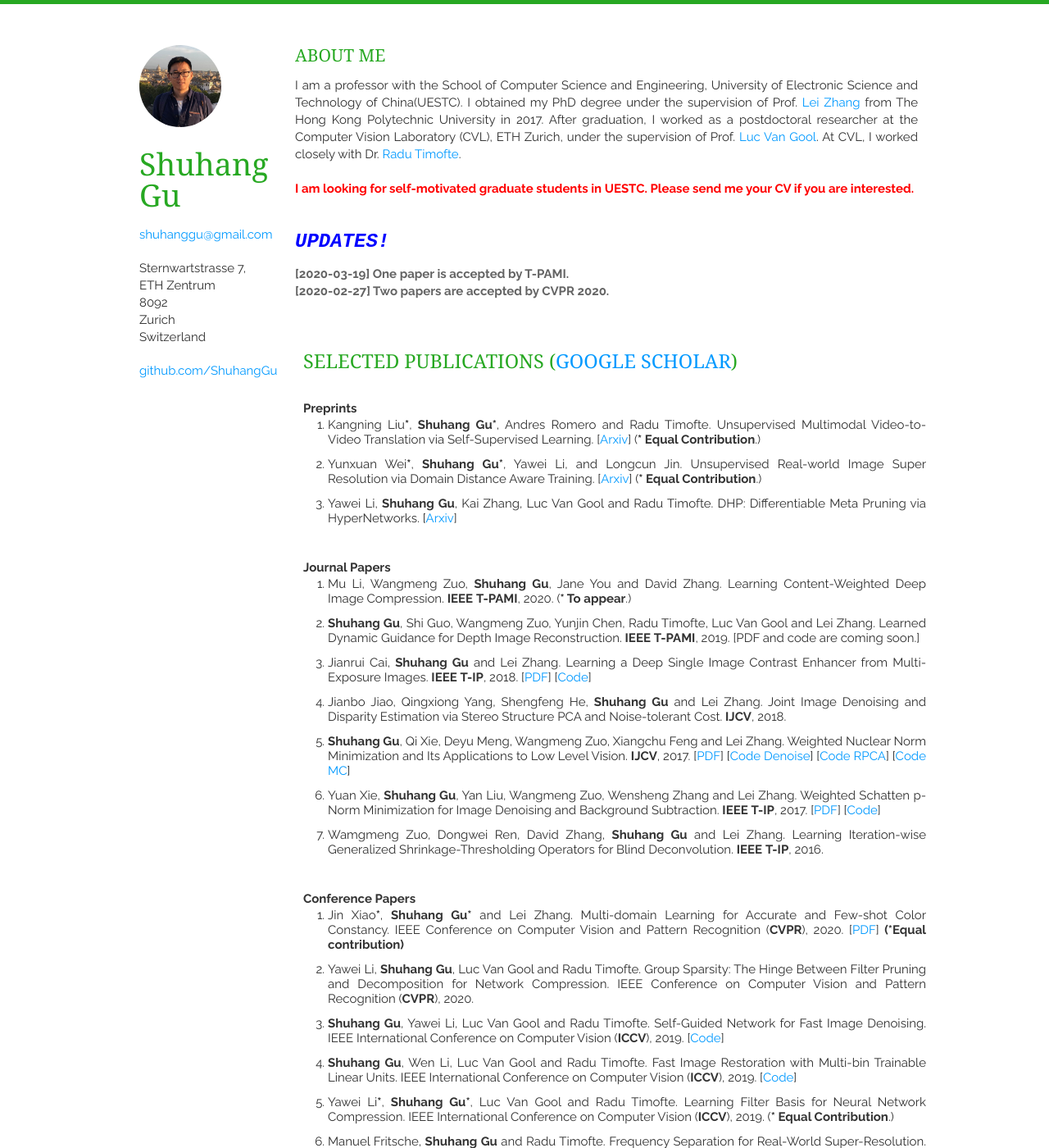
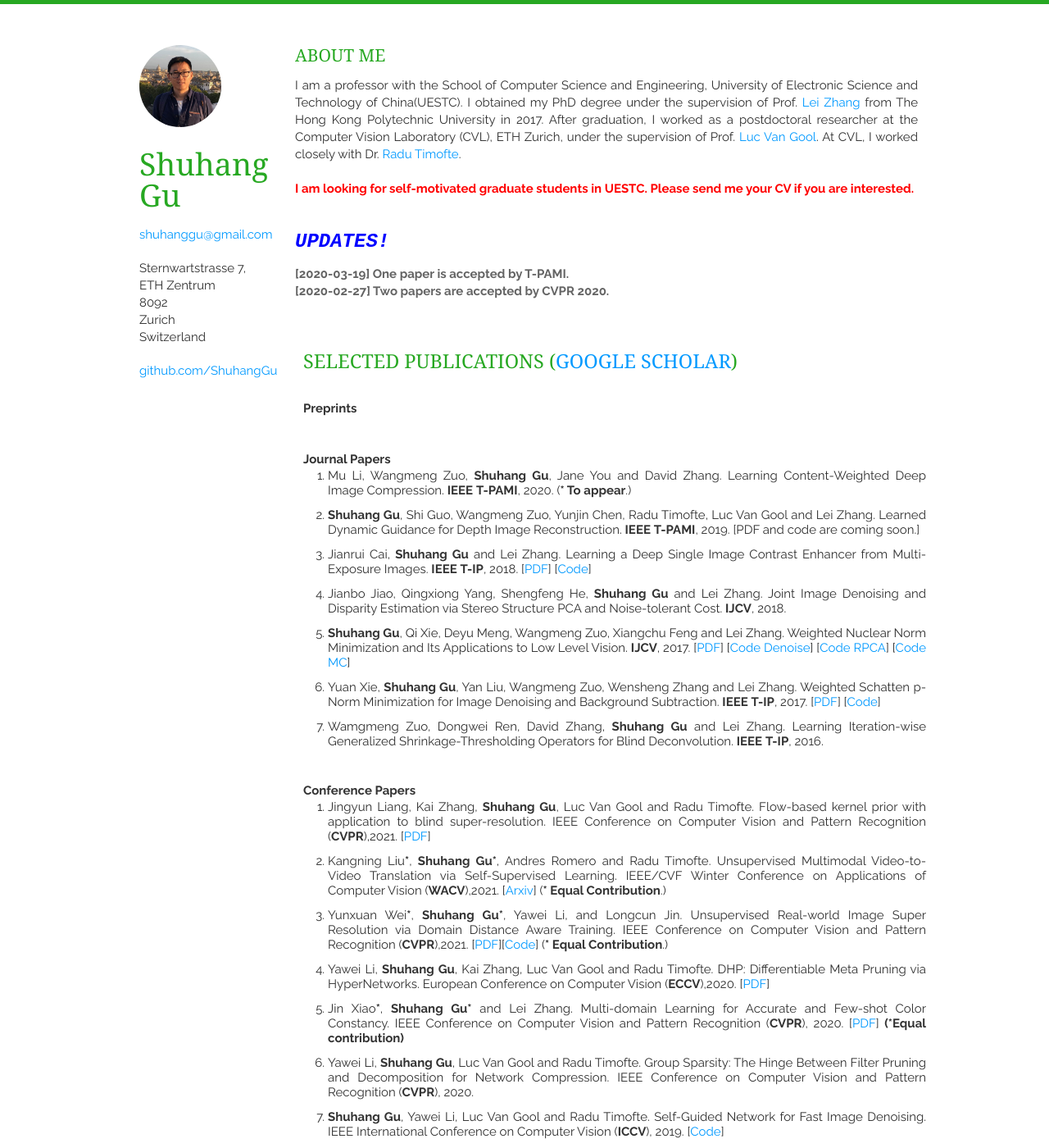
Before and after one commit to ShuhangGu/shuhanggu.github.com, a Jekyll site: the page built from index.html, in a window 1280 px wide and 1400 px high. Shown: the whole window at 82% size. Built offline with Jekyll 4.4.1, drawn with Linux system fonts in a browser that asks for light colours; nearby versions of some CDN libraries; the list of posts is cut into pages by our own code.

Commit message:
Update publications.html

```diff
--- a/_includes/publications.html
+++ b/_includes/publications.html
@@ -29,29 +29,7 @@ a:visited {
         <header></header>
 	<p align="justify"><strong>Preprints</strong></p>
         <ol>
-	 <li><div align="justify"><div align="justify">
-            <div align="justify">
-                  <div align="justify">Kangning Liu<strong>*</strong>, <strong>Shuhang Gu*</strong>, Andres Romero and Radu Timofte.
-			  Unsupervised Multimodal Video-to-Video Translation via Self-Supervised Learning. [<a href="https://arxiv.org/abs/2004.06502">Arxiv</a>] (<strong>* Equal Contribution</strong>.)</div>
-            </div>
-              </div>
-            </div>
-          </li>
-          <li><div align="justify"><div align="justify">
-            <div align="justify">
-                  <div align="justify">Yunxuan Wei<strong>*</strong>, <strong>Shuhang Gu*</strong>, Yawei Li, and Longcun Jin.
-			  Unsupervised Real-world Image Super Resolution via Domain Distance Aware Training. [<a href="https://arxiv.org/abs/2004.01178">Arxiv</a>] (<strong>* Equal Contribution</strong>.)</div>
-            </div>
-              </div>
-            </div>
-          </li>
-          <li>
-            <div align="justify">
-              <div align="justify">
-                <div align="justify">Yawei Li, <strong>Shuhang Gu</strong>, Kai Zhang, Luc Van Gool and Radu Timofte. DHP: Differentiable Meta Pruning via HyperNetworks.  [<a href="https://arxiv.org/abs/2003.13683">Arxiv</a>]</div>
-              </div>
-            </div>
-          </li>
+
         </ol>
         <p align="justify">&nbsp;</p>
         <p align="justify"><strong>Journal Papers</strong></p>
@@ -121,6 +99,37 @@ a:visited {
         <p align="justify">&nbsp;</p>
         <p><strong>Conference Papers </strong></p>
         <ol>
+	<li><div align="justify"><div align="justify">
+            <div align="justify">
+                  <div align="justify">Jingyun Liang, Kai Zhang, <strong>Shuhang Gu</strong>, Luc Van Gool and Radu Timofte.
+			  Flow-based kernel prior with application to blind super-resolution. IEEE Conference on Computer Vision and Pattern Recognition (<strong>CVPR</strong>),2021. [<a href="https://openaccess.thecvf.com/content/CVPR2021/papers/Liang_Flow-Based_Kernel_Prior_With_Application_to_Blind_Super-Resolution_CVPR_2021_paper.pdf">PDF</a>]</div>
+            </div>
+              </div>
+            </div>
+          </li>
+	<li><div align="justify"><div align="justify">
+            <div align="justify">
+                  <div align="justify">Kangning Liu<strong>*</strong>, <strong>Shuhang Gu*</strong>, Andres Romero and Radu Timofte.
+			  Unsupervised Multimodal Video-to-Video Translation via Self-Supervised Learning.  IEEE/CVF Winter Conference on Applications of Computer Vision (<strong>WACV</strong>),2021. [<a href="https://arxiv.org/abs/2004.06502">Arxiv</a>] (<strong>* Equal Contribution</strong>.)</div>
+            </div>
+              </div>
+            </div>
+          </li>
+          <li><div align="justify"><div align="justify">
+            <div align="justify">
+                  <div align="justify">Yunxuan Wei<strong>*</strong>, <strong>Shuhang Gu*</strong>, Yawei Li, and Longcun Jin.
+			  Unsupervised Real-world Image Super Resolution via Domain Distance Aware Training. IEEE Conference on Computer Vision and Pattern Recognition (<strong>CVPR</strong>),2021. [<a href="https://openaccess.thecvf.com/content/CVPR2021/papers/Wei_Unsupervised_Real-World_Image_Super_Resolution_via_Domain-Distance_Aware_Training_CVPR_2021_paper.pdf">PDF</a>][<a href="[https://github.com/ShuhangGu/DASR">Code</a>] (<strong>* Equal Contribution</strong>.)</div>
+            </div>
+              </div>
+            </div>
+          </li>
+          <li>
+            <div align="justify">
+              <div align="justify">
+                <div align="justify">Yawei Li, <strong>Shuhang Gu</strong>, Kai Zhang, Luc Van Gool and Radu Timofte. DHP: Differentiable Meta Pruning via HyperNetworks. European Conference on Computer Vision (<strong>ECCV</strong>),2020.   [<a href="https://arxiv.org/abs/2003.13683">PDF</a>]</div>
+              </div>
+            </div>
+          </li>
           <li>
             <div align="justify">
               <div align="justify">Jin Xiao<strong>*</strong>, <strong>Shuhang Gu*</strong> and Lei Zhang.
```
